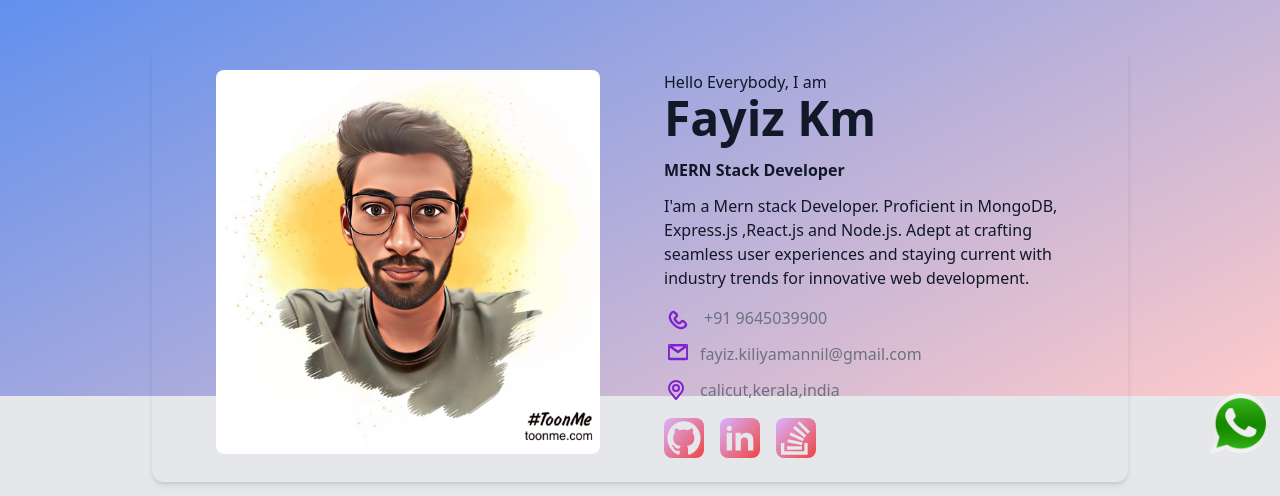
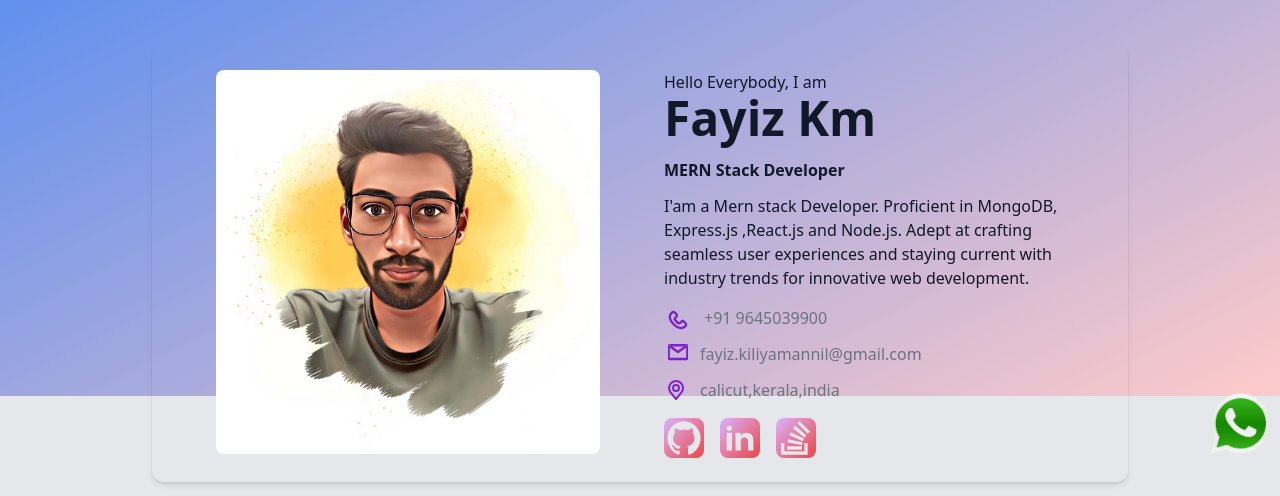
Before and after one commit to Fayiz-kiliyamannil/react-portfolio-template, a React (Create React App) app: page / in a window 1280 px wide. Shown: the part 304-800 px from the top of the page. Built offline with nearby package versions, Linux system fonts and the light colour scheme.

Commit message:
profile-change

```diff
--- a/src/Components/Banner.js
+++ b/src/Components/Banner.js
@@ -4,12 +4,12 @@ import { Link } from 'react-router-dom';
 function banner() {
     return (
         <>
-            <div className='h-[650px] w-[100%]  bg-gradient-to-br from-blue-500 to-red-200'>
+            <div className='h-[650px] w-[100%]  bg-gradient-to-br from-blue-500 to-red-200 z-0'>
                 <div className='flex  justify-center '>
-                    <div className="flex justify-center p-6 md:mt-20 lg:mt-[300px]  shadow-md sm:rounded-xl sm:px-16 dark:bg-white  dark:text-gray-100">
+                    <div className="flex justify-center p-6 md:mt-20 lg:mt-[300px]  shadow-md sm:rounded-xl sm:px-16 dark:bg-white z-5  dark:text-gray-100">
                         <div className='  grid grid-cols-1 lg:grid-cols-2 space-x-6 ' >
                             <div >
-                                <img src="312B22F6-A01F-4D0B-B434-900E1D4A3F64.jpeg" alt="profile" className=" w-96 max-lg:mx-auto rounded-lg dark:bg-gray-500 " />
+                                <img src="profile.jpeg" alt="profile" className=" w-96 max-lg:mx-auto rounded-lg dark:bg-gray-500 " />
                             </div>
                             <div className='text-gray-900 max-lg:mt-9 '>
                                 <h6 className='text-md' >Hello Everybody, I am</h6>
```
Also changed, not shown: public/312B22F6-A01F-4D0B-B434-900E1D4A3F64.jpeg (deleted), public/profile.jpeg (added).
